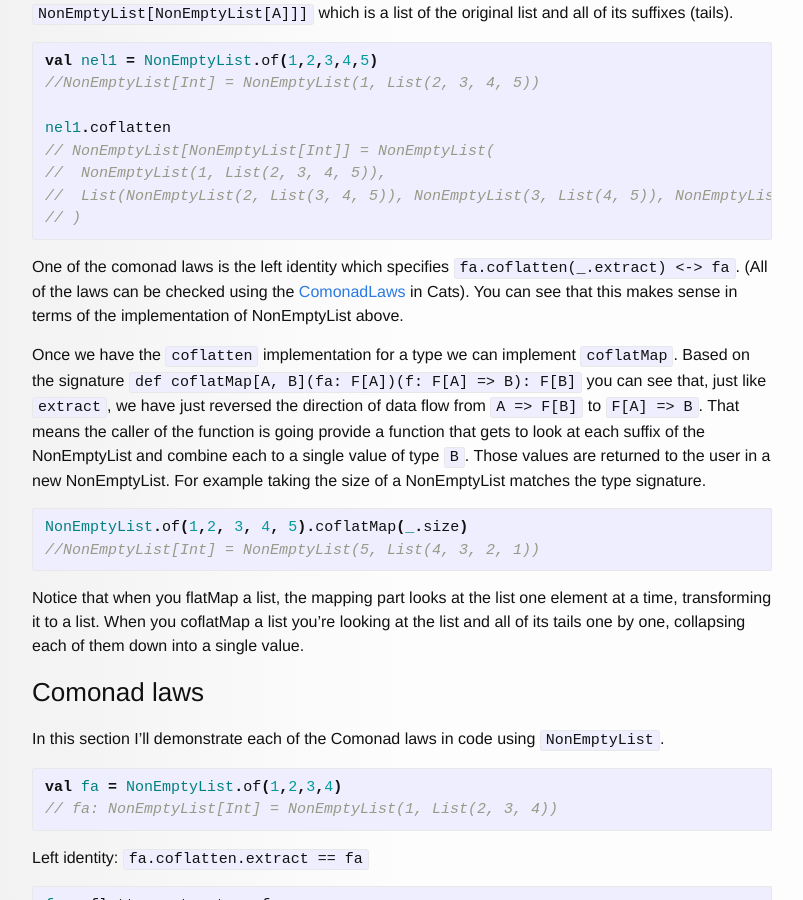
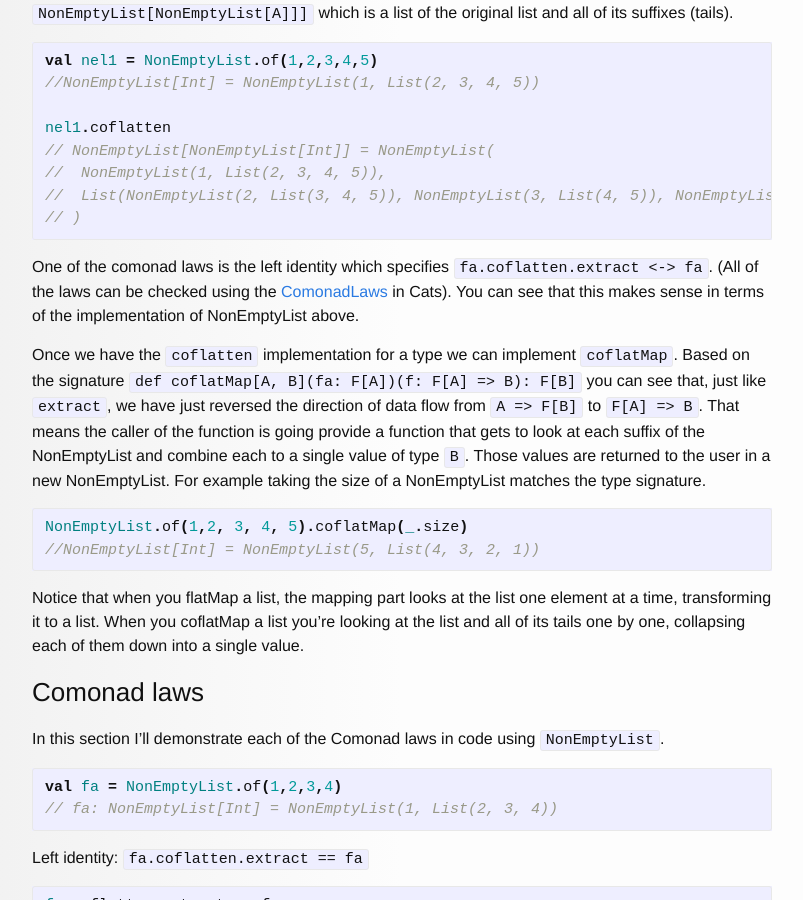
Before and after one commit to justinhj/justinhj.github.io, a Jekyll site: the page built from _posts/2019-06-20-comonads-for-life.md, in a window 1280 px wide and 900 px high, scrolled down 4146 px. Shown: the whole window, without its empty margins (238-1041 px from the left). Built offline with Jekyll 4.4.1, drawn with Linux system fonts in a browser that asks for light colours; comment, search, counter and statistics services are not loaded.

````diff
--- a/_posts/2019-06-20-comonads-for-life.md
+++ b/_posts/2019-06-20-comonads-for-life.md
@@ -152,7 +152,7 @@ nel1.coflatten
 // )
 ```
 
-One of the comonad laws is the left identity which specifies `fa.coflatten(_.extract) <-> fa`. (All of the laws can be checked using the [ComonadLaws](https://github.com/typelevel/cats/blob/master/laws/src/main/scala/cats/laws/ComonadLaws.scala) in Cats). You can see that this makes sense in terms of the implementation of NonEmptyList above.
+One of the comonad laws is the left identity which specifies `fa.coflatten.extract <-> fa`. (All of the laws can be checked using the [ComonadLaws](https://github.com/typelevel/cats/blob/master/laws/src/main/scala/cats/laws/ComonadLaws.scala) in Cats). You can see that this makes sense in terms of the implementation of NonEmptyList above.
 
 Once we have the `coflatten` implementation for a type we can implement `coflatMap`. Based on the signature `def coflatMap[A, B](fa: F[A])(f: F[A] => B): F[B]` you can see that, just like `extract`, we have just reversed the direction of data flow from `A => F[B]` to `F[A] => B`. That means the caller of the function is going provide a function that gets to look at each suffix of the NonEmptyList and combine each to a single value of type `B`. Those values are returned to the user in a new NonEmptyList. For example taking the size of a NonEmptyList matches the type signature.
 
````
